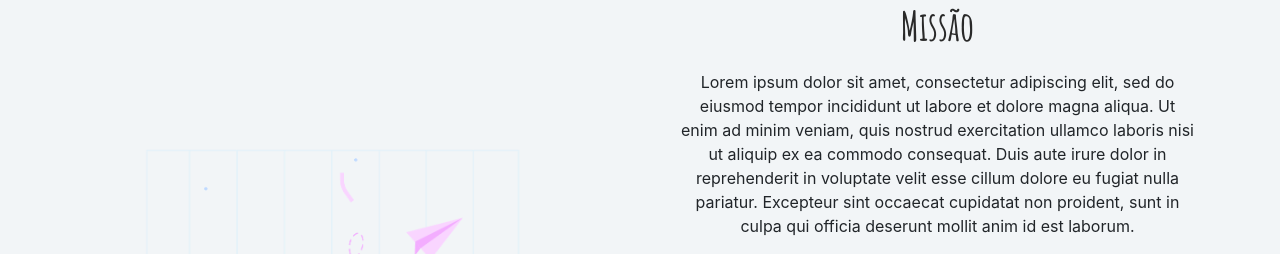
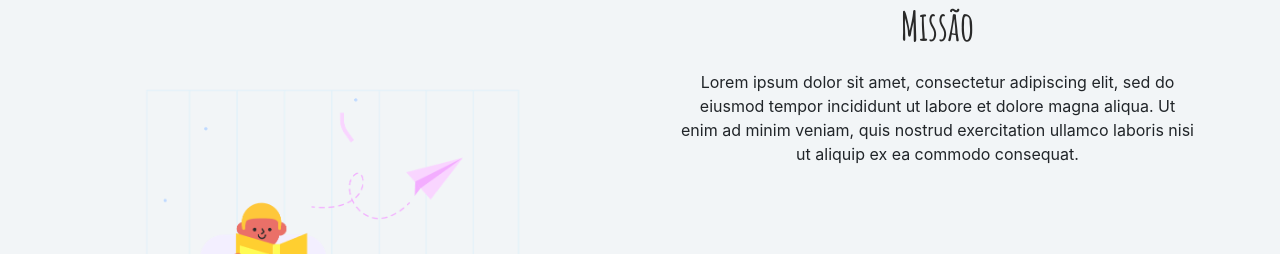
Before and after one commit to taisjjorge/livroCorrente, a React (Create React App) app in the folder livrocorrente/: page /QuemSomos in a window 1280 px wide. Shown: the part 546-800 px from the top of the page. Built offline with nearby package versions, Linux system fonts and the light colour scheme; a web font is replaced by a local one.

Commit message:
Alterando Quem Somos

```diff
--- a/livrocorrente/src/Pages/QuemSomos/QuemSomos.js
+++ b/livrocorrente/src/Pages/QuemSomos/QuemSomos.js
@@ -23,11 +23,11 @@
                 <div className="inf-quemSomos-parent">
                     <div className="inf-quemSomos">
                         <h1>Missão</h1>
-                        <p>Lorem ipsum dolor sit amet, consectetur adipiscing elit, sed do eiusmod tempor incididunt ut labore et dolore magna aliqua. Ut enim ad minim veniam, quis nostrud exercitation ullamco laboris nisi ut aliquip ex ea commodo consequat. Duis aute irure dolor in reprehenderit in voluptate velit esse cillum dolore eu fugiat nulla pariatur. Excepteur sint occaecat cupidatat non proident, sunt in culpa qui officia deserunt mollit anim id est laborum.</p>
+                        <p>Lorem ipsum dolor sit amet, consectetur adipiscing elit, sed do eiusmod tempor incididunt ut labore et dolore magna aliqua. Ut enim ad minim veniam, quis nostrud exercitation ullamco laboris nisi ut aliquip ex ea commodo consequat.  </p>
                     </div>
                     <div className="inf-quemSomos">
                         <h1>Valores</h1>
-                        <p>Lorem ipsum dolor sit amet, consectetur adipiscing elit, sed do eiusmod tempor incididunt ut labore et dolore magna aliqua. Ut enim ad minim veniam, quis nostrud exercitation ullamco laboris nisi ut aliquip ex ea commodo consequat. Duis aute irure dolor in reprehenderit in voluptate velit esse cillum dolore eu fugiat nulla pariatur. Excepteur sint occaecat cupidatat non proident, sunt in culpa qui officia deserunt mollit anim id est laborum.</p>
+                        <p>Lorem ipsum dolor sit amet, consectetur adipiscing elit, sed do eiusmod tempor incididunt ut labore et dolore magna aliqua. Ut enim ad minim veniam, quis nostrud exercitation ullamco laboris nisi ut aliquip ex ea commodo consequat. Duis aute irure dolor in reprehenderit in voluptate velit esse cillum.</p>
                     </div>
                 </div>
             </Container>
--- a/livrocorrente/src/Pages/QuemSomos/quemSomos.css
+++ b/livrocorrente/src/Pages/QuemSomos/quemSomos.css
@@ -37,7 +37,7 @@
 
 .indicadores {
     background-color:#27b2c7;
-    height: 300px;
+    height: 500px;
 }
 
 
```
Also changed, not shown: 1 other file (tests, documents, lock files or other folders).
